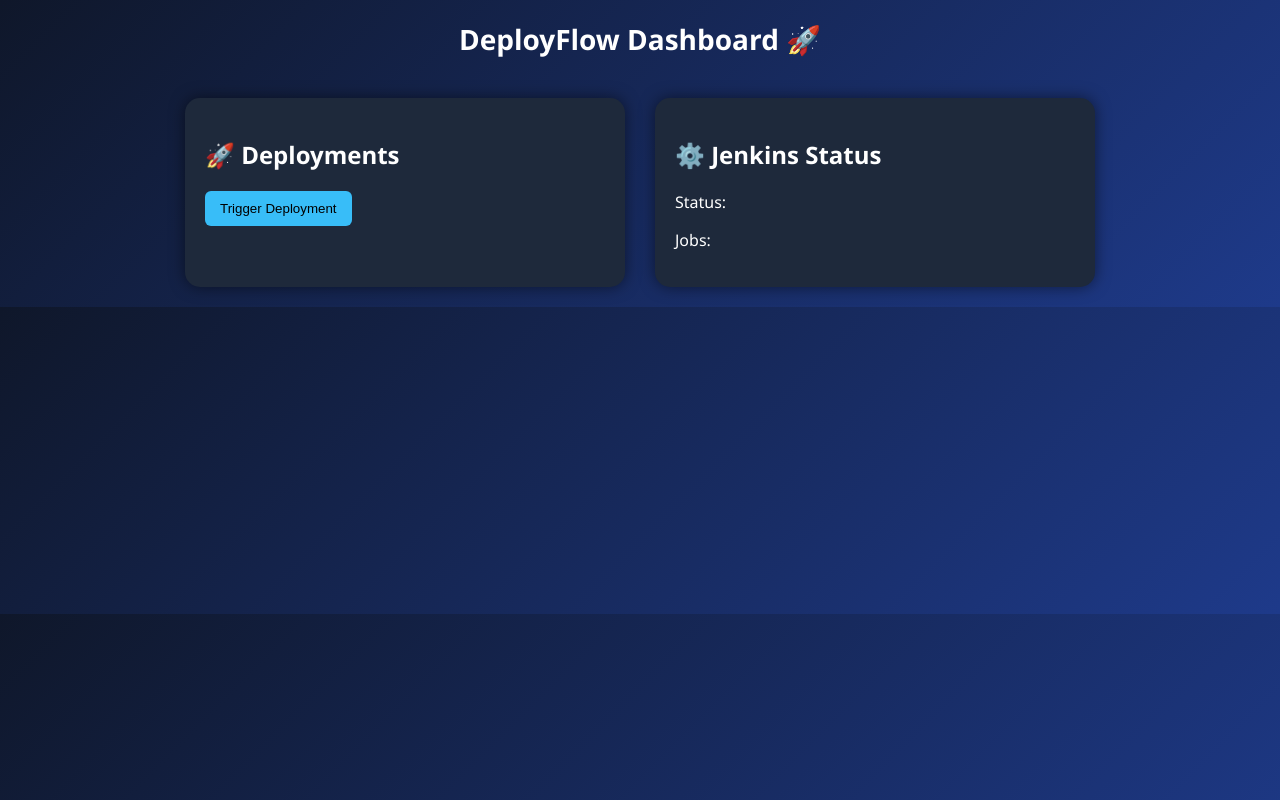
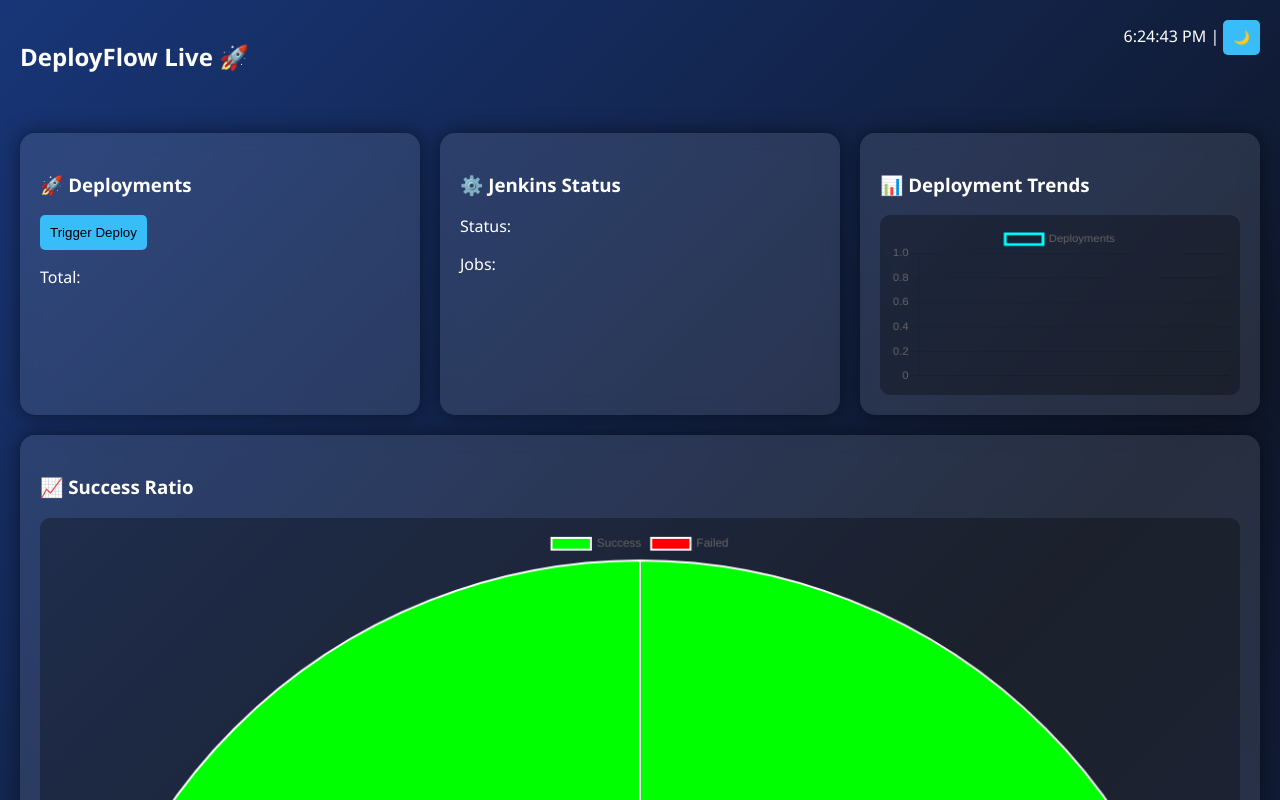
Before and after one commit to Simran24MCC20089/deployflow, a website: page index.html in a window 1280 px wide. Shown: the top 800 px of the page. Drawn offline with nearby package versions, Linux system fonts and the light colour scheme; no server answers.

Commit message:
final UI upgrade

```diff
--- a/index.html
+++ b/index.html
@@ -1,100 +1,124 @@
 <!DOCTYPE html>
 <html>
 <head>
-<title>DeployFlow Dashboard 🚀</title>
+<title>DeployFlow Live Dashboard 🚀</title>
+<script src="https://cdn.jsdelivr.net/npm/chart.js"></script>
 
 <style>
 body {
   margin: 0;
   font-family: 'Segoe UI';
-  background: linear-gradient(135deg, #0f172a, #1e3a8a);
+  background: linear-gradient(-45deg, #1e3a8a, #0f172a, #2563eb, #020617);
+  background-size: 400% 400%;
+  animation: gradient 10s ease infinite;
   color: white;
+}
+
+@keyframes gradient {
+  0% {background-position: 0%;}
+  50% {background-position: 100%;}
+  100% {background-position: 0%;}
 }
 
 /* HEADER */
 .header {
+  display: flex;
+  justify-content: space-between;
   padding: 20px;
-  text-align: center;
-  font-size: 28px;
-  font-weight: bold;
+}
+
+.toggle {
+  cursor: pointer;
 }
 
 /* LAYOUT */
 .container {
   display: flex;
-  justify-content: center;
-  gap: 30px;
+  gap: 20px;
   padding: 20px;
   flex-wrap: wrap;
 }
 
 /* CARDS */
 .card {
-  width: 400px;
-  background: #1e293b;
+  flex: 1;
+  min-width: 280px;
+  background: rgba(255,255,255,0.1);
+  backdrop-filter: blur(10px);
   padding: 20px;
   border-radius: 15px;
-  box-shadow: 0 0 15px rgba(0,0,0,0.5);
+  box-shadow: 0 0 20px rgba(0,0,0,0.5);
   transition: 0.3s;
 }
 
 .card:hover {
-  transform: translateY(-5px);
+  transform: scale(1.03);
 }
 
 /* BUTTON */
 button {
-  padding: 10px 15px;
+  padding: 10px;
   background: #38bdf8;
   border: none;
-  border-radius: 6px;
+  border-radius: 5px;
   cursor: pointer;
-  margin-bottom: 10px;
 }
 
 button:hover {
   background: #0ea5e9;
 }
 
-/* LIST */
-ul {
-  padding-left: 20px;
+/* STATUS COLORS */
+.green { color: lightgreen; }
+.red { color: red; }
+
+/* LIGHT MODE */
+.light {
+  background: #f1f5f9;
+  color: black;
 }
 
-li {
-  margin: 8px 0;
+canvas {
+  background: rgba(0,0,0,0.3);
+  border-radius: 10px;
+  padding: 10px;
 }
-
-/* STATUS */
-.green { color: lightgreen; }
-.red { color: red; }
 </style>
 </head>
 
 <body>
 
 <div class="header">
-DeployFlow Dashboard 🚀
+<h2>DeployFlow Live 🚀</h2>
+<div>
+<span id="clock"></span> |
+<button onclick="toggleTheme()">🌙</button>
+</div>
 </div>
 
 <div class="container">
 
-<!-- DEPLOYMENTS -->
 <div class="card">
-<h2>🚀 Deployments</h2>
-
-<button onclick="deploy()">Trigger Deployment</button>
-
+<h3>🚀 Deployments</h3>
+<button onclick="deploy()">Trigger Deploy</button>
+<p>Total: <span id="count"></span></p>
 <ul id="deployList"></ul>
 </div>
 
-<!-- JENKINS -->
 <div class="card">
-<h2>⚙️ Jenkins Status</h2>
-
+<h3>⚙️ Jenkins Status</h3>
 <p>Status: <span id="status"></span></p>
 <p>Jobs: <span id="jobs"></span></p>
+</div>
 
+<div class="card">
+<h3>📊 Deployment Trends</h3>
+<canvas id="lineChart"></canvas>
+</div>
+
+<div class="card">
+<h3>📈 Success Ratio</h3>
+<canvas id="pieChart"></canvas>
 </div>
 
 </div>
@@ -102,21 +126,53 @@ DeployFlow Dashboard 🚀
 <script>
 const API = "http://localhost:5000/api";
 
+let lineChart = new Chart(document.getElementById("lineChart"), {
+  type: 'line',
+  data: {
+    labels: [],
+    datasets: [{
+      label: "Deployments",
+      data: [],
+      borderColor: "cyan",
+      fill: false
+    }]
+  }
+});
+
+let pieChart = new Chart(document.getElementById("pieChart"), {
+  type: 'doughnut',
+  data: {
+    labels: ["Success", "Failed"],
+    datasets: [{
+      data: [1,0],
+      backgroundColor: ["lime", "red"]
+    }]
+  }
+});
+
 async function loadDeployments() {
   const res = await fetch(API + "/deployments");
   const data = await res.json();
 
+  document.getElementById("count").innerText = data.length;
+
   let list = document.getElementById("deployList");
   list.innerHTML = "";
 
-  data.forEach(d => {
-    list.innerHTML += `
-      <li>
-        <b>${d.version}</b> -
-        <span class="green">${d.status}</span> -
-        ${d.time}
-      </li>`;
+  let success = 0;
+
+  data.slice(0,5).forEach(d => {
+    list.innerHTML += `<li>${d.version} - ${d.status}</li>`;
+    if(d.status==="Success") success++;
   });
+
+  // Update charts
+  lineChart.data.labels = data.map((_,i)=>i+1);
+  lineChart.data.datasets[0].data = data.map((_,i)=>i+1);
+  lineChart.update();
+
+  pieChart.data.datasets[0].data = [success, data.length-success];
+  pieChart.update();
 }
 
 async function deploy() {
@@ -131,17 +187,25 @@ async function loadJenkins() {
   document.getElementById("status").innerText = data.status;
   document.getElementById("jobs").innerText = data.jobs;
 
-  if (data.status === "Connected") {
-    document.getElementById("status").className = "green";
-  } else {
-    document.getElementById("status").className = "red";
-  }
+  document.getElementById("status").className =
+    data.status==="Connected" ? "green" : "red";
 }
 
-setInterval(() => {
+function toggleTheme() {
+  document.body.classList.toggle("light");
+}
+
+// Clock
+setInterval(()=>{
+  document.getElementById("clock").innerText =
+    new Date().toLocaleTimeString();
+},1000);
+
+// Auto refresh
+setInterval(()=>{
   loadDeployments();
   loadJenkins();
-}, 3000);
+},3000);
 
 loadDeployments();
 loadJenkins();
```
